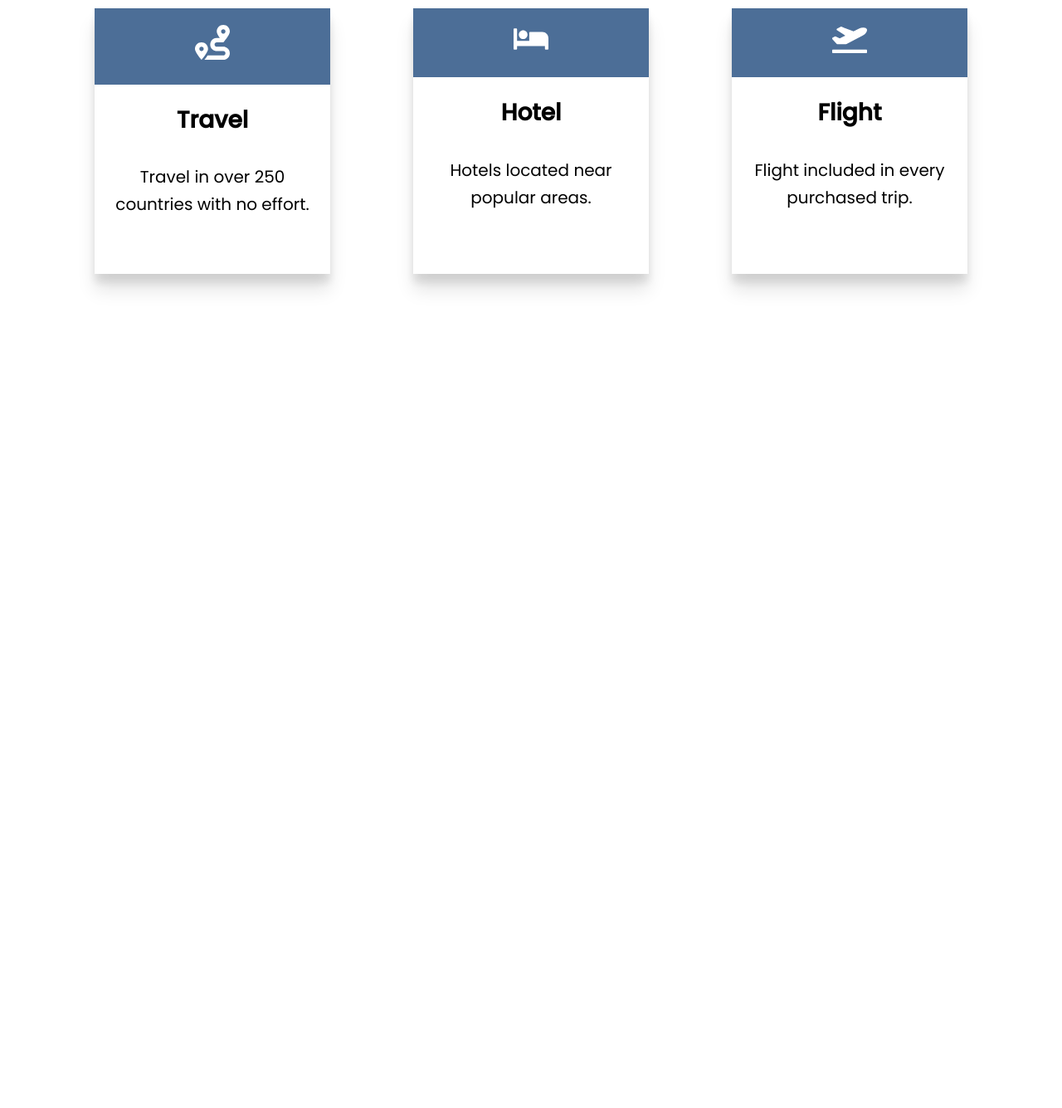
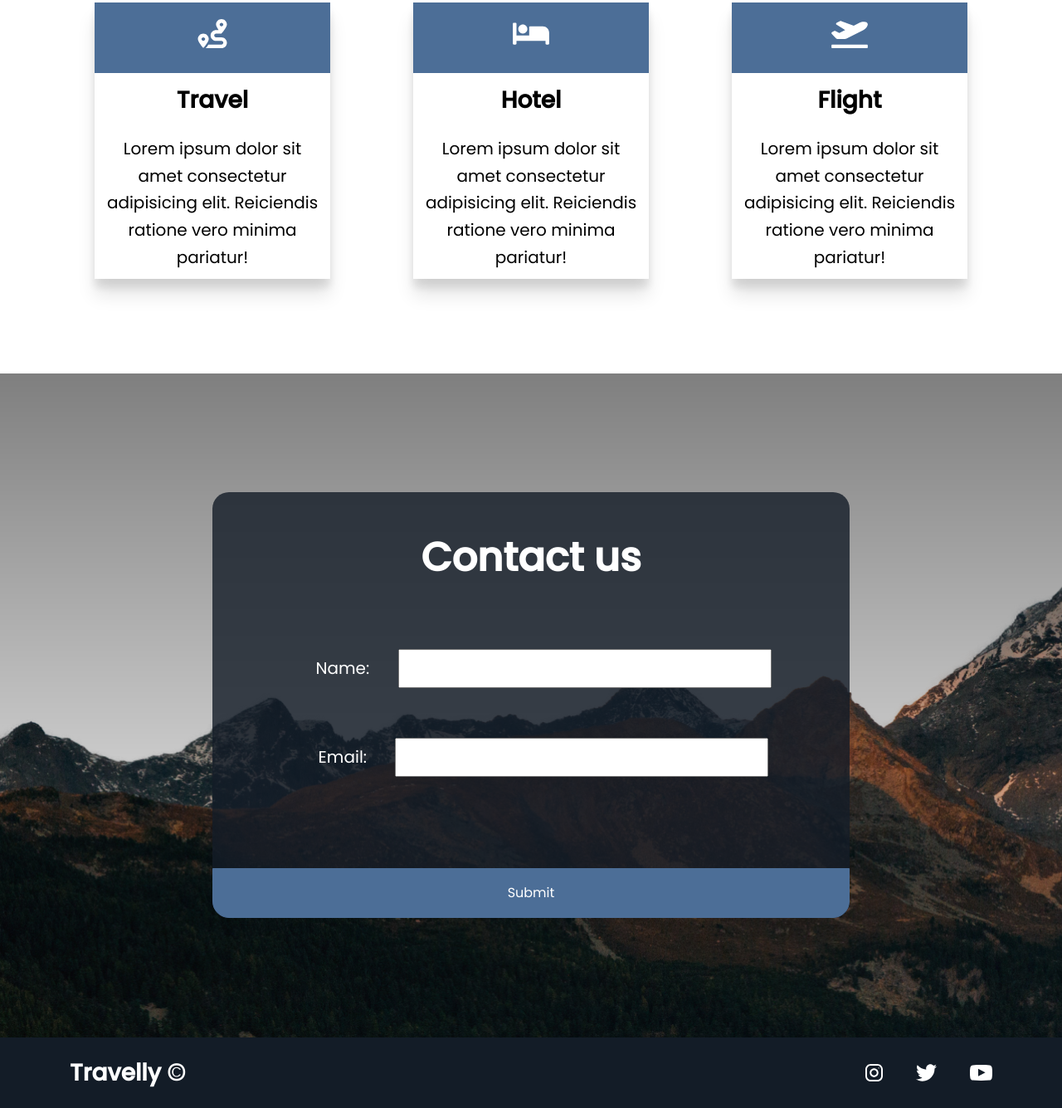
Before and after one commit to annasirenko/travelly, a plain HTML site: page index.html in a window 1280 px wide. Shown: the part 1972-3307 px from the top of the page at 83% size. Before the commit the page ends 2422 px from the top, so only its background shows below. Drawn offline with Linux system fonts and the light colour scheme; a web font is replaced by a local one.

Commit message:
add contact section and footer

```diff
--- a/index.html
+++ b/index.html
@@ -73,7 +73,10 @@
           </div>
           <div class="benefits_cards--desc">
             <h4>Travel</h4>
-            <p>Travel in over 250 countries with no effort.</p>
+            <p>
+              Lorem ipsum dolor sit amet consectetur adipisicing elit.
+              Reiciendis ratione vero minima pariatur!
+            </p>
           </div>
         </li>
         <li class="benefits_cards--list">
@@ -82,7 +85,10 @@
           </div>
           <div class="benefits_cards--desc">
             <h4>Hotel</h4>
-            <p>Hotels located near popular areas.</p>
+            <p>
+              Lorem ipsum dolor sit amet consectetur adipisicing elit.
+              Reiciendis ratione vero minima pariatur!
+            </p>
           </div>
         </li>
         <li class="benefits_cards--list">
@@ -91,10 +97,47 @@
           </div>
           <div class="benefits_cards--desc">
             <h4>Flight</h4>
-            <p>Flight included in every purchased trip.</p>
+            <p>
+              Lorem ipsum dolor sit amet consectetur adipisicing elit.
+              Reiciendis ratione vero minima pariatur!
+            </p>
           </div>
         </li>
       </ul>
     </section>
+    <section id="contact">
+      <div class="contact_wrapper">
+        <header class="contact_header">
+          <h2>Contact us</h2>
+        </header>
+        <form action="https://formspree.io/f/meqpobdw" method="POST">
+          <div class="contact_form--name">
+            <label for="name">Name:</label>
+            <input type="text" name="name" id="name" required />
+          </div>
+          <div class="contact_form--email">
+            <label for="email">Email:</label>
+            <input type="text" name="_replyto" id="email" required />
+          </div>
+          <button value="Send" type="submit">Submit</button>
+        </form>
+      </div>
+    </section>
+    <footer id="footer">
+      <div class="footer_wrapper">
+        <h5>Travelly &copy;</h5>
+        <ul class="footer_list">
+          <li class="footer_list--icon">
+            <a href="#"> <img src="./img/icons/instagram.svg" alt="inst" /></a>
+          </li>
+          <li class="footer_list--icon">
+            <a href="#"><img src="./img/icons/twitter.svg" alt="tw" /></a>
+          </li>
+          <li class="footer_list--icon">
+            <a href="#"><img src="./img/icons/youtube.svg" alt="youtube" /></a>
+          </li>
+        </ul>
+      </div>
+    </footer>
   </body>
 </html>
--- a/styles/blocks/benefits.scss
+++ b/styles/blocks/benefits.scss
@@ -34,17 +34,17 @@
       &:hover {
         transform: translateY(-10px);
       }
-      & h4 {
-        padding: 2rem;
-      }
+      & h4,
       & p {
         padding: 1rem;
       }
 
       & img {
-        max-width: 15%;
+        // max-width: 15%;
         margin: 2rem;
         display: inline;
+        width: 64px;
+        height: 35px;
       }
     }
   }
--- /dev/null
+++ b/styles/blocks/contact.scss
@@ -0,0 +1,57 @@
+#contact {
+  min-height: 100vh;
+  background: linear-gradient(rgba(0, 0, 0, 0.5), transparent),
+    url("../img/contact-mountain.png");
+  background-size: cover;
+  background-repeat: no-repeat;
+  display: flex;
+  justify-content: center;
+  align-items: center;
+}
+
+.contact {
+  &_wrapper {
+    background: rgba(19, 28, 39, 0.8);
+    width: 60%;
+    color: #fff;
+    border-radius: 20px;
+    flex-direction: column;
+    @media screen and(max-width:497px) {
+      width: 100%;
+    }
+    & label {
+      margin: 0 3rem;
+    }
+    & button {
+      width: 100%;
+      padding: 4rem;
+      margin-top: 8rem;
+      border-bottom-left-radius: 20px;
+      border-bottom-right-radius: 20px;
+      outline: none;
+      @include sm;
+      &:hover {
+        background-color: transparent;
+        border: 1px solid $gray;
+      }
+    }
+    & input {
+      padding: 1rem 3rem;
+      outline: none;
+      &:focus {
+        border-color: $gray;
+      }
+    }
+  }
+  &_header {
+    text-align: center;
+    padding: 4rem;
+  }
+  &_form {
+    &--name,
+    &--email {
+      padding: 3rem;
+      text-align: center;
+    }
+  }
+}
--- /dev/null
+++ b/styles/blocks/footer.scss
@@ -0,0 +1,42 @@
+#footer {
+  min-height: 10vh;
+  background-color: $dark;
+  color: #fff;
+}
+.footer {
+  &_wrapper {
+    display: flex;
+    padding: 2rem;
+    @include container;
+    justify-content: space-between;
+    align-items: center;
+    flex-wrap: wrap;
+    & h5 {
+      flex: 1 1 40rem;
+    }
+    @media screen and(max-width:497px) {
+      text-align: center;
+      & h5 {
+        margin-bottom: 1rem;
+      }
+    }
+  }
+
+  &_list {
+    display: flex;
+    // flex: 1 1 40rem;
+    align-items: center;
+    justify-content: space-between;
+    @media screen and(max-width:497px) {
+      margin: 0 auto;
+    }
+
+    &--icon {
+      margin-right: 4rem;
+
+      &:last-child {
+        margin-right: 0;
+      }
+    }
+  }
+}
--- a/styles/blocks/header.scss
+++ b/styles/blocks/header.scss
@@ -1,6 +1,8 @@
 .header_main {
   background-color: #131c27;
   color: #fff;
+  // top: 0px;
+  // position: sticky;
 }
 nav {
   min-height: 10vh;
@@ -8,6 +10,7 @@ nav {
   padding: 2rem;
   align-items: center;
   flex-wrap: wrap;
+
   @include container;
   & ul {
     display: flex;
--- a/styles/layout/base.scss
+++ b/styles/layout/base.scss
@@ -148,17 +148,11 @@ $dark: #131c27;
 
 @mixin lg($bg: $dark, $color: #fff) {
   background: $bg;
+  padding: 2rem 6rem;
   border: 1px solid $bg;
-  min-width: rem(230px);
-  font-size: rem(12px);
-  font-weight: bold;
-  text-align: center;
-  color: $color;
-  text-transform: uppercase;
-  border-radius: 30px;
-  padding: rem(20px) rem(40px);
-  letter-spacing: 2.5px;
-  transition: 0.3s linear;
+  color: #fff;
+  font-size: 1.6rem;
+  transition: all 0.5s ease-in-out;
 }
 
 @mixin container {
--- a/styles/style.scss
+++ b/styles/style.scss
@@ -4,3 +4,5 @@
 @import "./blocks/hero.scss";
 @import "./blocks/locations.scss";
 @import "./blocks/benefits.scss";
+@import "./blocks/contact.scss";
+@import "./blocks/footer.scss";
```
Also changed, not shown: styles/style.css, 1 other file.
